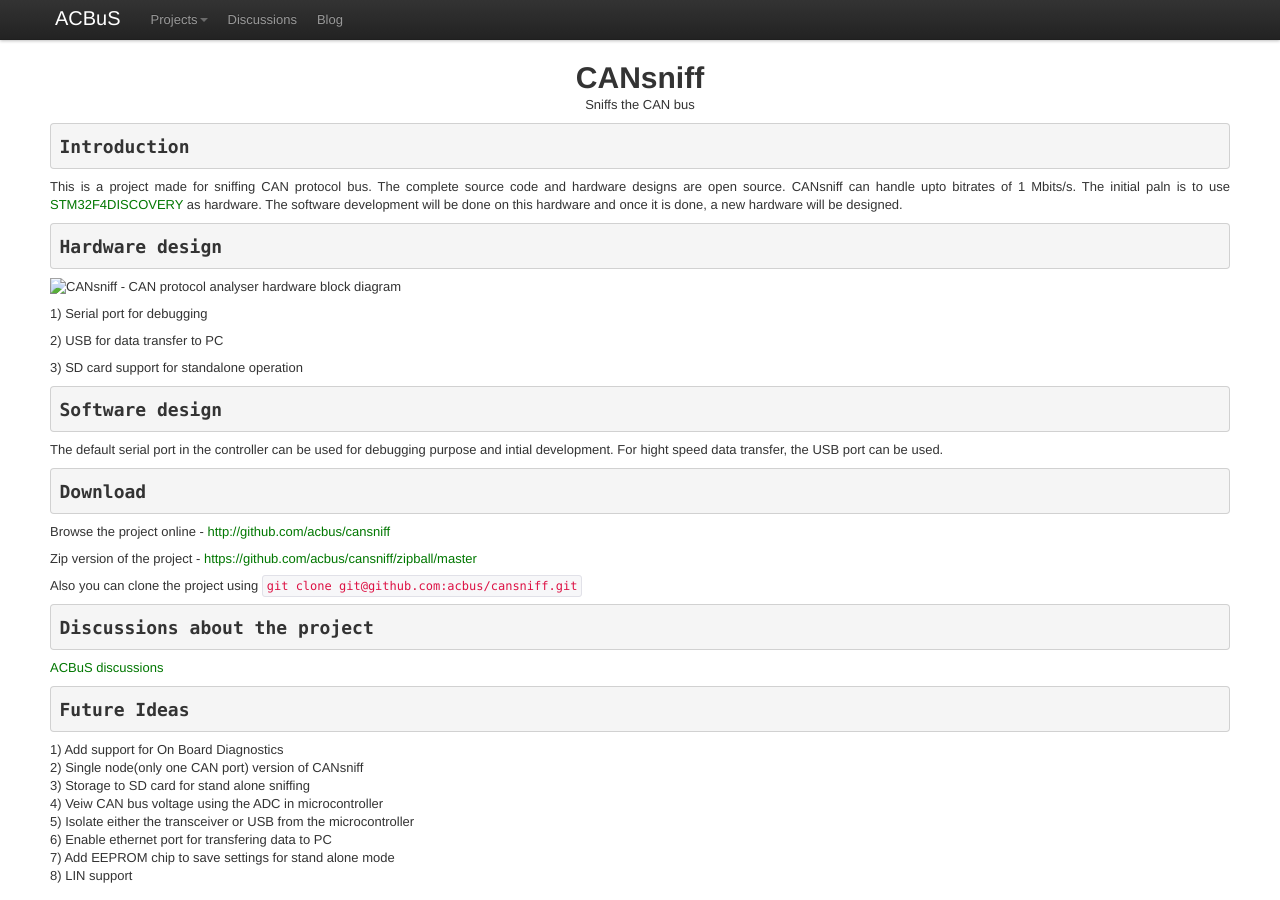
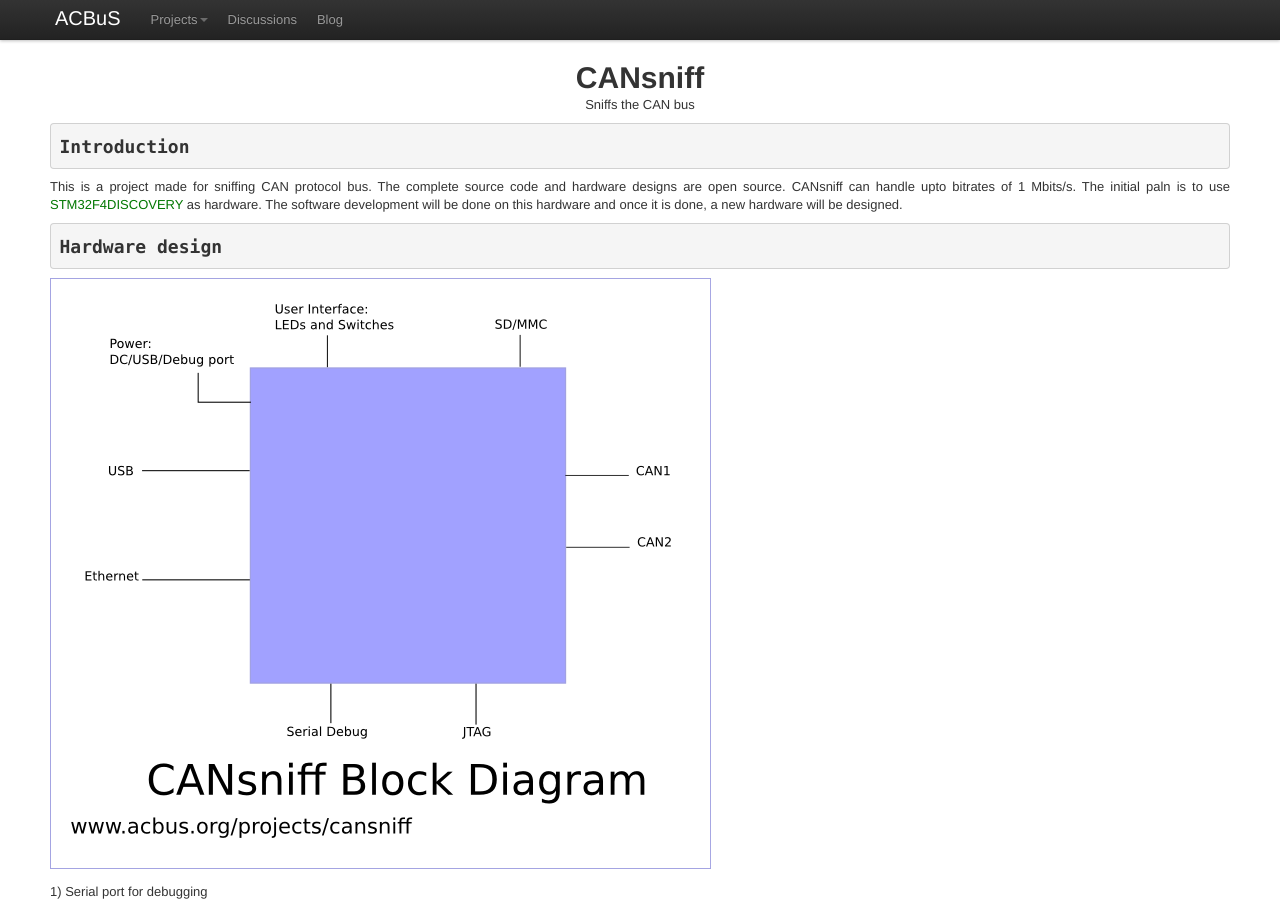
Before and after one commit to acbus/_acbus.github.com, a Jekyll site: the page built from projects/cansniff/index.html, in a window 1280 px wide and 900 px high. Built offline with Jekyll 4.4.1, drawn with Linux system fonts in a browser that asks for light colours; Markdown is read by kramdown in place of the engine named in the settings.

Commit message:
corrected image link

```diff
--- a/projects/cansniff/index.html
+++ b/projects/cansniff/index.html
@@ -15,7 +15,7 @@
 
 <pre><h3>Hardware design</h3></pre>
 
-<p><img src="assets/images/CANsniff-v1.png" alt="CANsniff - CAN protocol analyser hardware block diagram" title="CANsniff Hardware block diagram"/></p>
+<p><img src="http://acbus.org/assets/images/CANsniff-v1.png" alt="CANsniff - CAN protocol analyser hardware block diagram" title="CANsniff Hardware block diagram"/></p>
 
 <p>1) Serial port for debugging</p>
 <p>2) USB for data transfer to PC</p>
```
